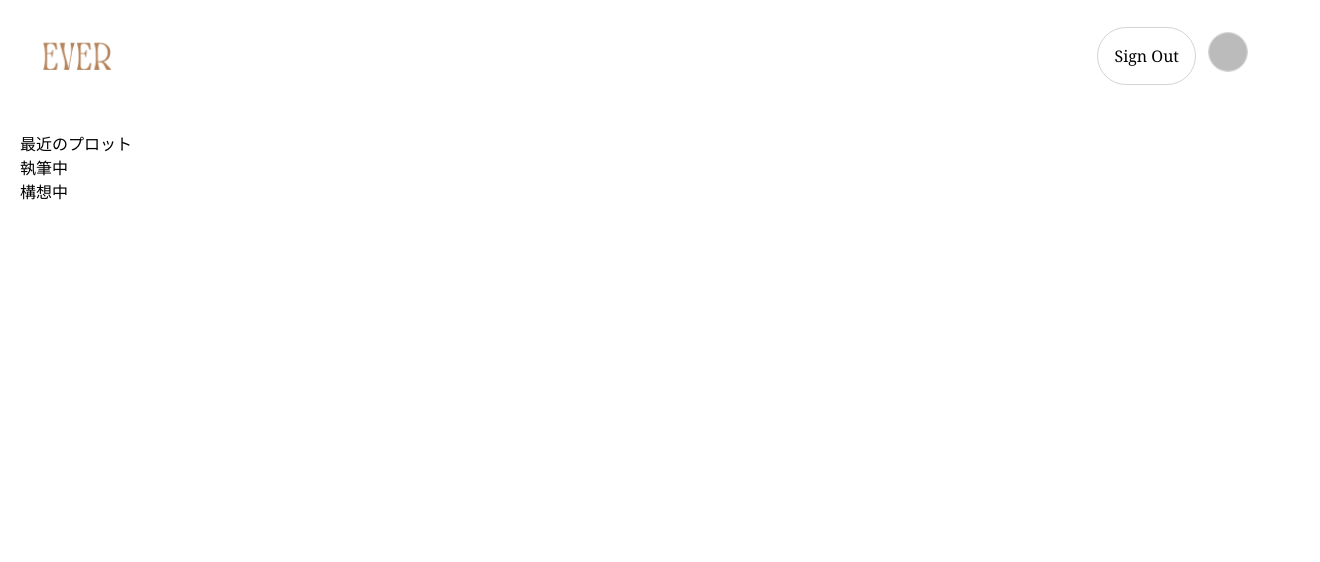
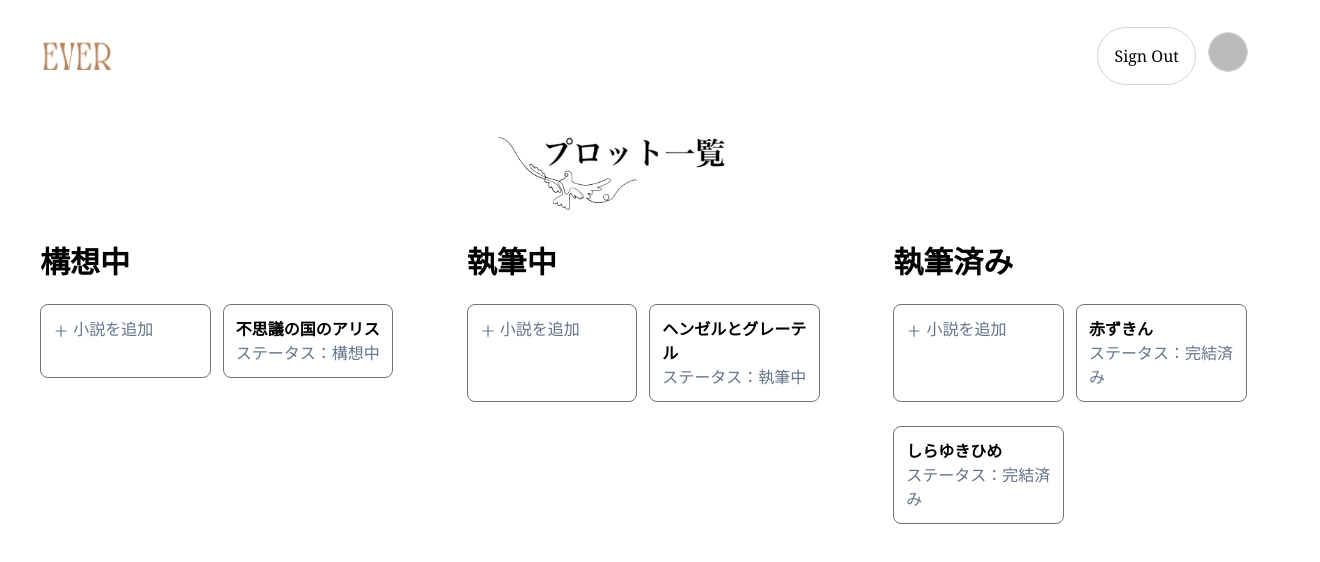
Before and after one commit to yu0ki/best-prot-ever, a React (Create React App) app: page /novels in a window 1280 px wide. Shown: the top 562 px of the page, 1320 px wide, since content can reach past the window. Built offline with nearby package versions, Linux system fonts and the light colour scheme; no server answers; sample sign-in values are in the browser's storage.

Commit message:
[mod]novelsページレイアウト変更

```diff
--- a/package.json
+++ b/package.json
@@ -3,6 +3,7 @@
   "version": "0.1.0",
   "private": true,
   "dependencies": {
+    "@react-icons/all-files": "^4.1.0",
     "@testing-library/jest-dom": "^5.16.5",
     "@testing-library/react": "^13.4.0",
     "@testing-library/user-event": "^13.5.0",
@@ -10,6 +11,7 @@
     "firebaseui": "^6.0.2",
     "react": "^18.2.0",
     "react-dom": "^18.2.0",
+    "react-icons": "^4.8.0",
     "react-router-dom": "^6.10.0",
     "react-scripts": "5.0.1",
     "web-vitals": "^2.1.4"
--- a/src/App.js
+++ b/src/App.js
@@ -1,8 +1,9 @@
 import React from 'react';
 import './App.css';
 import Top from "./pages/Top";
-import Novels from './pages/Novels';
+import Novels from './pages/novels/Novels';
 import { BrowserRouter, Routes, Route } from 'react-router-dom';
+import Prot from './pages/prot/Prot';
 
 // 主にルーティングに使用
 function App() {
@@ -12,7 +13,10 @@ function App() {
         <Route path="/" element={<Top />}>
         </Route>
 
-        <Route path="/novels" element={<Novels />}></Route>
+        <Route path="/novels" element={<Novels />}>
+          {/* プロット詳細ページ */}
+          <Route path=":id" element={<Prot />}></Route>
+        </Route>
       </Routes>
     </BrowserRouter>
   );
--- a/src/pages/Novels.js
+++ /dev/null
@@ -1,37 +0,0 @@
-import { onAuthStateChanged } from 'firebase/auth'
-import React, { useEffect, useState } from 'react'
-import { auth } from '../firebase'
-import { Navigate } from 'react-router-dom'
-import Container from './components/Container'
-
-const Novels = () => {
-
-  // 現在ログインしているユーザ
-  // https://firebase.google.com/docs/auth/web/manage-users?hl=ja#get_the_currently_signed-in_user
-  const [user, setUser] = useState(auth.currentUser);
-
-   /* ↓ログインしているかどうかを判定する */
-   useEffect(() => {
-    onAuthStateChanged(auth, (currentUser) => {
-      setUser(currentUser);
-    });
-  }, []);
-
-  // ログインしてない人は入れないように分岐
-  if (user) {
-    return (
-      <Container>
-          <h1>最近のプロット</h1>
-
-          <h1>執筆中</h1>
-
-          <h1>構想中</h1>
-      </Container>
-    )
-  } else {
-    // サインアウト済みの場合はトップページへ
-    return (<Navigate to={"/"}></Navigate>);
-  }
-}
-
-export default Novels
--- a/src/pages/Top.js
+++ b/src/pages/Top.js
@@ -34,7 +34,7 @@ function Top() {
   /* ↓ログインしているかどうかを判定する */
   useEffect(() => {
     onAuthStateChanged(auth, (currentUser) => {
-      if (auth.currentUser) {
+      if (currentUser) {
         // ローディング終わり！
         setUser(auth.currentUser);
         setSignInCheck(true);
--- /dev/null
+++ b/src/pages/components/ProtCard.js
@@ -0,0 +1,26 @@
+// プロットの情報を表示（novelsにて）
+
+import React from 'react'
+import { Link } from 'react-router-dom'
+
+const ProtCard = ({ prot }) => {
+
+    return (
+        <>
+            <div className="border border-zinc-500 rounded-lg p-3 mr-3 my-3 w-2/5">
+                {/* 詳細ページへのリンク：https://reffect.co.jp/react/react-router-6 */}
+                <Link to={`/novels/${prot.id}`}>
+                        <h2 className='font-bold'>{ prot.title }</h2>
+                        <p className='text-slate-500'>
+                            ステータス：
+                            { prot.status === 0 && "構想中"}
+                            { prot.status === 1 && "執筆中"}
+                            { prot.status === 2 && "完結済み"}
+                        </p>
+                </Link>
+            </div>
+        </>
+  )
+}
+
+export default ProtCard
--- /dev/null
+++ b/src/pages/novels/Novels.js
@@ -0,0 +1,100 @@
+import { onAuthStateChanged } from 'firebase/auth'
+import React, { useEffect, useState } from 'react'
+import { auth } from '../../firebase'
+import { Navigate } from 'react-router-dom'
+import Container from '../components/Container'
+import ProtCard from '../components/ProtCard'
+import page_title from "./Prot.png"
+import { AiOutlinePlus } from "react-icons/ai"
+
+const Novels = () => {
+
+  // 現在ログインしているユーザ
+  // https://firebase.google.com/docs/auth/web/manage-users?hl=ja#get_the_currently_signed-in_user
+  const [user, setUser] = useState(auth.currentUser);
+
+   /* ↓ログインしているかどうかを判定する */
+   useEffect(() => {
+    onAuthStateChanged(auth, (currentUser) => {
+      setUser(currentUser);
+    });
+  }, []);
+
+  // ダミーのプロット情報を初期化
+  const [prots, setProts] = useState(
+    [{id:1, title:"ヘンゼルとグレーテル", status: 1},
+    {id:2, title:"不思議の国のアリス", status: 0},
+    {id:3, title:"赤ずきん", status: 2},
+    {id:4, title:"しらゆきひめ", status: 2}]
+  );
+
+  // プロット参加者情報
+  const [authors, setAuthors] = useState(
+    [{prot_id:1, author_id: auth.currentUser},
+      {prot_id:2, author_id: auth.currentUser}]
+  );
+
+  // カードのリスト（部分テンプレート：1行分）
+  // フィルター前のprotsと, statusを渡す
+  const CardList = ( prots, status ) => {
+    return (
+      <>
+        <div className=''>
+          <h1 className='font-bold text-3xl my-3'>
+            { status === 0 && "構想中" }
+            { status === 1 && "執筆中" }
+            { status === 2 && "執筆済み" }
+          </h1>
+
+          <div className='flex flex-wrap'>
+            {/* TODO : 新規追加用カード */}
+            <div className="border border-zinc-500 rounded-lg p-3 mr-3 my-3 w-2/5">
+                <p className='text-slate-500'>
+                  <AiOutlinePlus className='inline'></AiOutlinePlus> 小説を追加
+                </p>
+            </div>
+
+            {/* 既存カード一覧 */}
+            {
+              prots
+              .filter(props => props.status === status)
+              .map( (prot) => <ProtCard prot={prot} key={prot.id}></ProtCard>)
+            }
+          </div>
+        </div>
+      </>
+    );
+  };
+
+  // ログインしてない人は入れないように分岐
+  if (user) {
+    return (
+      <Container>
+        <div className='mx-5'>
+          <div className='mb-5'>
+            <img src={page_title} alt="プロット一覧" className='mx-auto h-20'></img>
+          </div>
+
+          <div className='flex w-screen'>
+            <div className='w-1/3'>
+              {CardList(prots, 0)}
+            </div>
+
+            <div className='w-1/3'>
+              {CardList(prots, 1)}
+            </div>
+
+            <div className='w-1/3'>
+              {CardList(prots, 2)}
+            </div>
+          </div>
+        </div>
+      </Container>
+    )
+  } else {
+    // サインアウト済みの場合はトップページへ
+    return (<Navigate to={"/"}></Navigate>);
+  }
+}
+
+export default Novels
--- /dev/null
+++ b/src/pages/prot/Prot.js
@@ -0,0 +1,9 @@
+import React from 'react'
+
+const Prot = () => {
+  return (
+    <div>Prot</div>
+  )
+}
+
+export default Prot
```
Also changed, not shown: src/pages/novels/Prot.png (added), 1 other file (tests, documents, lock files or other folders).
